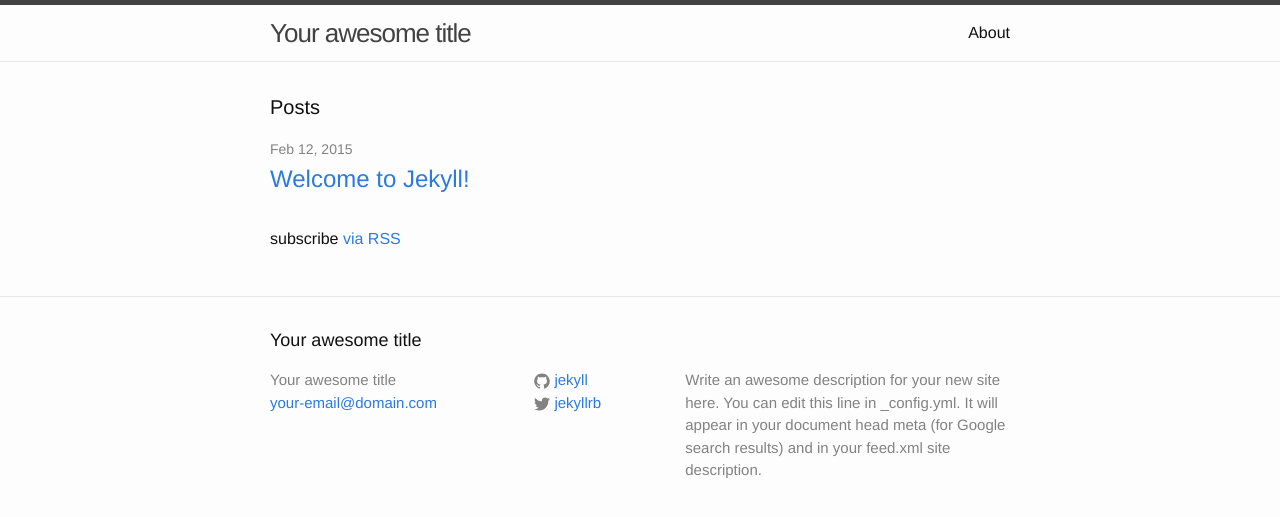
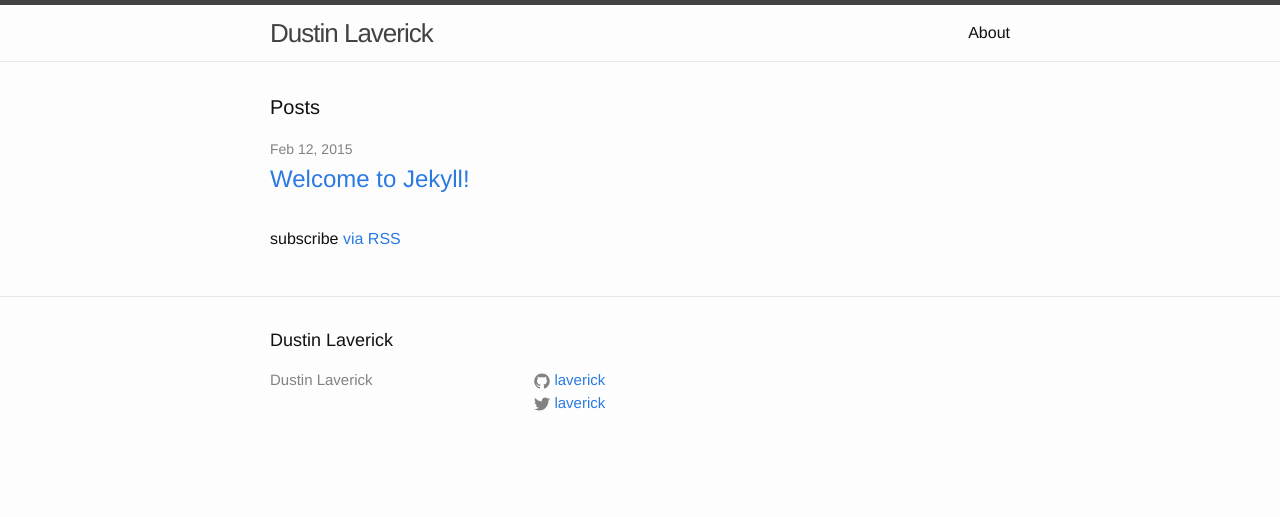
Before and after one commit to laverick/laverick.github.io, a Jekyll site: the page built from index.html, in a window 1280 px wide. Shown: the top 517 px of the page. Built offline with Jekyll 4.4.1, drawn with Linux system fonts in a browser that asks for light colours.

Commit message:
Modify config

```diff
--- a/_config.yml
+++ b/_config.yml
@@ -1,14 +1,11 @@
 # Site settings
-title: Your awesome title
-email: your-email@domain.com
+title: Dustin Laverick
+email:
 description: > # this means to ignore newlines until "baseurl:"
-  Write an awesome description for your new site here. You can edit this
-  line in _config.yml. It will appear in your document head meta (for
-  Google search results) and in your feed.xml site description.
 baseurl: "" # the subpath of your site, e.g. /blog/
-url: "http://yourdomain.com" # the base hostname & protocol for your site
-twitter_username: jekyllrb
-github_username:  jekyll
+url: "http://laverick.org" # the base hostname & protocol for your site
+twitter_username: laverick
+github_username:  laverick
 
 # Build settings
 markdown: kramdown
```
